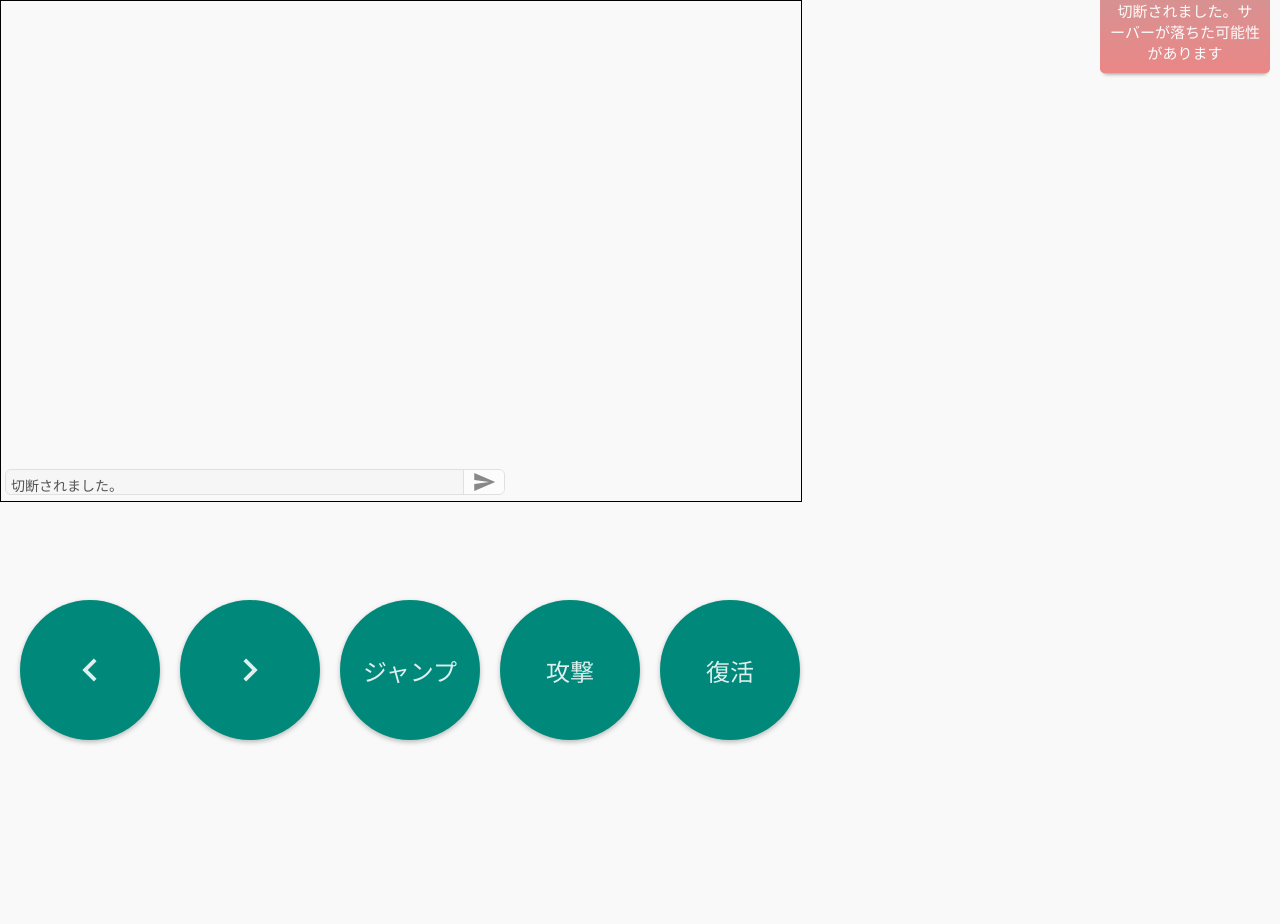
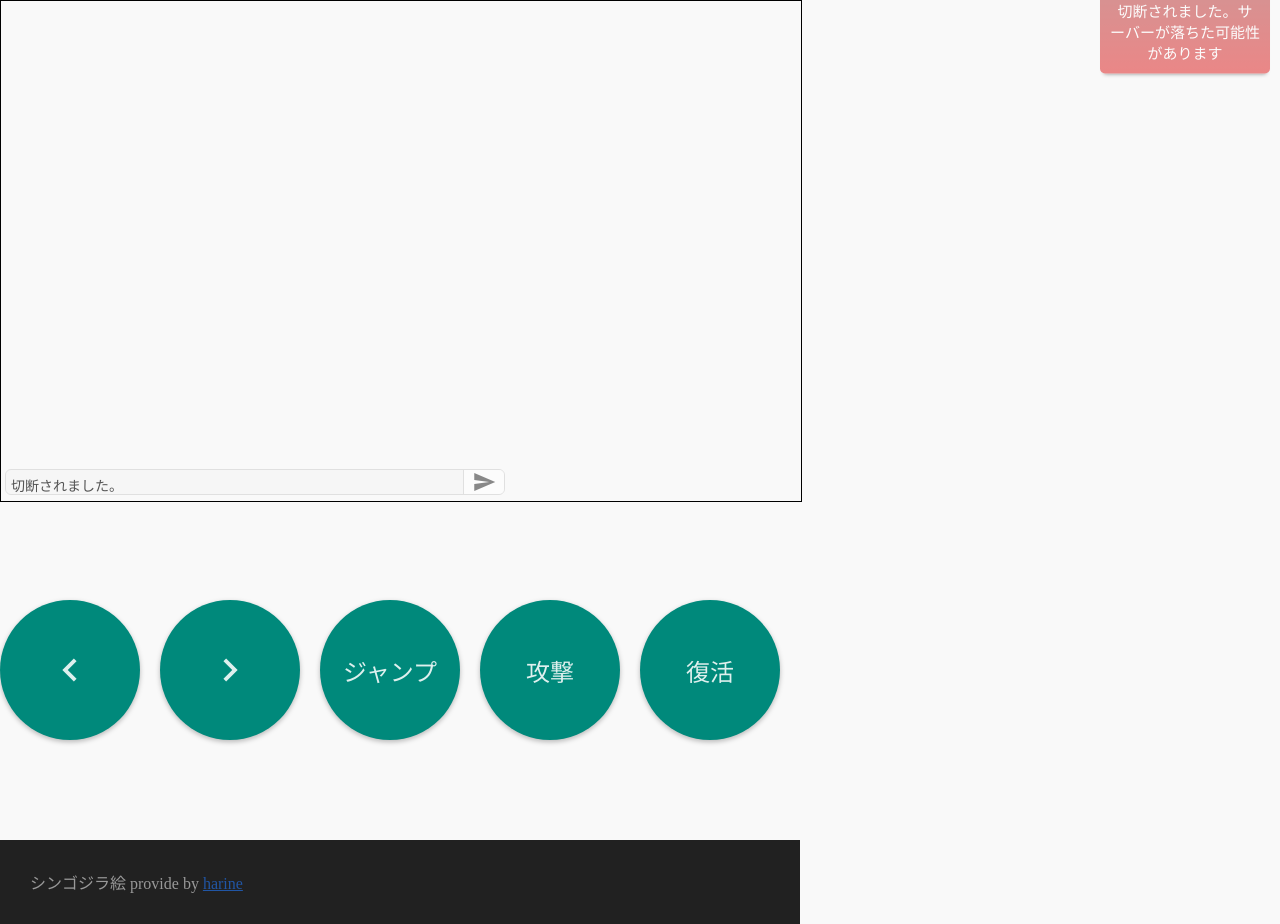
Before and after one commit to sagami1991/shin-godzilla, a website: page src/index.html in a window 1280 px wide. Before the commit the page ends 800 px from the top, so only its background shows below. Drawn offline with Linux system fonts and the light colour scheme; files whose address does not match are found by name.

Commit message:
no message

```diff
--- a/src/index.html
+++ b/src/index.html
@@ -28,5 +28,8 @@
 		<button class="pad hukkatu">復活</button>
 	</div>
 	<script src="./bundle.js"></script>
+	<div class="footer">
+		<div>シンゴジラ絵 provide by <a href="http://www.pixiv.net/member_illust.php?mode=medium&illust_id=58279496" target="_blank">harine</a></div>
+	</div>
 </body>
 </html>
--- a/src/main.scss
+++ b/src/main.scss
@@ -105,11 +105,12 @@ ul.chat-logs {
 }
 
 .key-pad {
-	position: relative;
+	padding: 100px 0 ;
+	display: flex;
 }
 .pad {
+	margin-right: 20px;
 	border: none;
-	position: absolute;
 	cursor: pointer;
 	box-shadow: 0 2px 5px 0 rgba(0,0,0,.26);
     border-radius: 50%;
@@ -127,29 +128,13 @@ ul.chat-logs {
 	&:hover {
 		background-color: #9c27b0;
 	}
-	$width: 160;
-	&.hidari {
-		top: 100px;
-		left: 20px + $width * 0;
-	}
-	&.migi {
-		top: 100px;
-		left: 20px + $width * 1;
-	}
-	&.jump {
-		top: 100px;
-		left: 20px + $width * 2;
-	}
-	&.atk {
-		top: 100px;
-		left: 20px + $width * 3;
-	}
-		&.hukkatu {
-		top: 100px;
-		left: 20px + $width * 4;
-	}
+
 }
-
+.footer {
+	background-color: rgb(33, 33, 33);
+	padding: 30px;
+	color: rgba(255, 255, 255, 0.541176);
+}
 #canvas {
 	border: 1px solid black;
 }
```
Also changed, not shown: dist/bundle.js, dist/index.html, 1 other file.
